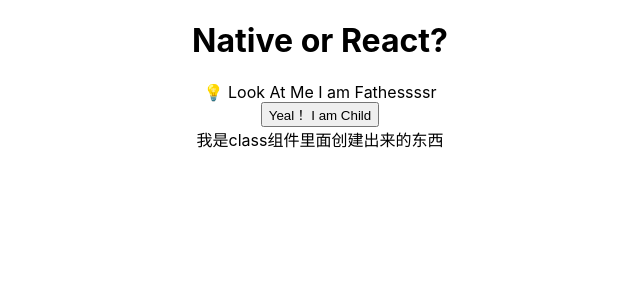
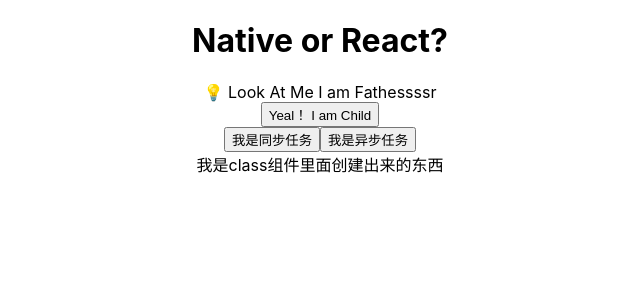
Before and after one commit to verybeautyTang/study_code, a React (Create React App) app in the folder react-study/: page / in a window 1280 px wide. Shown: the top 300 px of the page, without its empty margins (320-960 px from the left). Built offline with nearby package versions, Linux system fonts and the light colour scheme.

Commit message:
fix:更新队列数据

```diff
--- a/react-study/src/App.js
+++ b/react-study/src/App.js
@@ -3,11 +3,13 @@
 import GetName from './HOC/GetName.jsx'
 import NativeOrReact from './nativeOrReact';
 import {ClassComponent} from './lifeCycle'
+import {UpdateQueue} from './UpdateQueue'
 const NewB = GetName(NativeOrReact)
 function App() {
   return (
     <div className="App">
       <NewB></NewB>
+      <UpdateQueue/>
       <ClassComponent></ClassComponent>
     </div>
   );
--- /dev/null
+++ b/react-study/src/UpdateQueue.js
@@ -0,0 +1,23 @@
+import React, { useState } from "react";
+
+export const UpdateQueue = () => {
+  const [count, setCount] = useState(0)
+  // 异步更新
+  const asyncHandler = () => {
+    setCount(count + 1);
+    setTimeout(() => {
+      setCount(count + 1);
+    }, 1000);
+  }
+  // 同步更新
+  const syncHandler = () => {
+    setCount(count + 1);
+    setCount(count + 1);
+  }
+  return (
+    <div>
+      <button onClick={() => syncHandler()}>我是同步任务</button>
+      <button onClick={() => asyncHandler() }>我是异步任务</button>
+    </div>
+  )
+}
```
